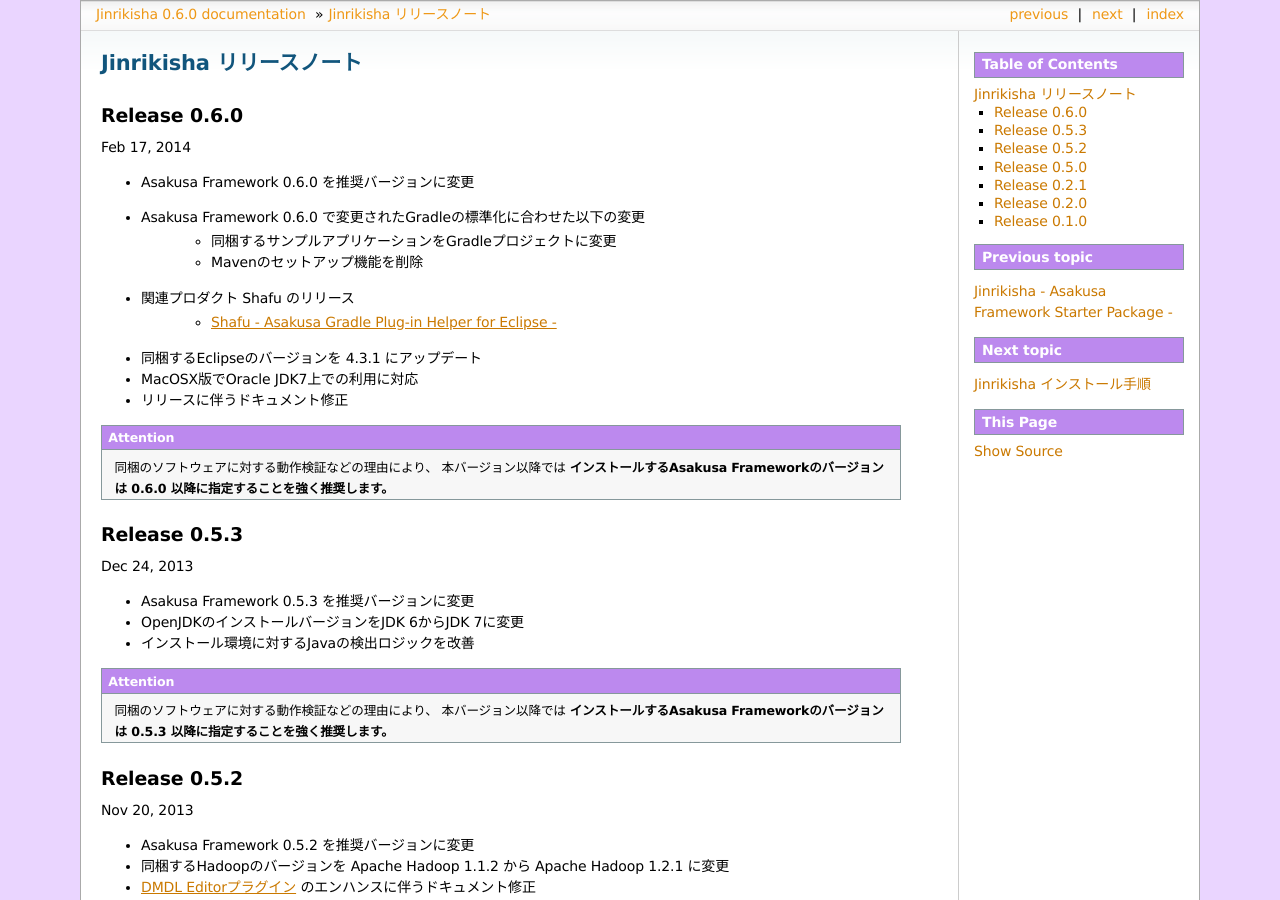
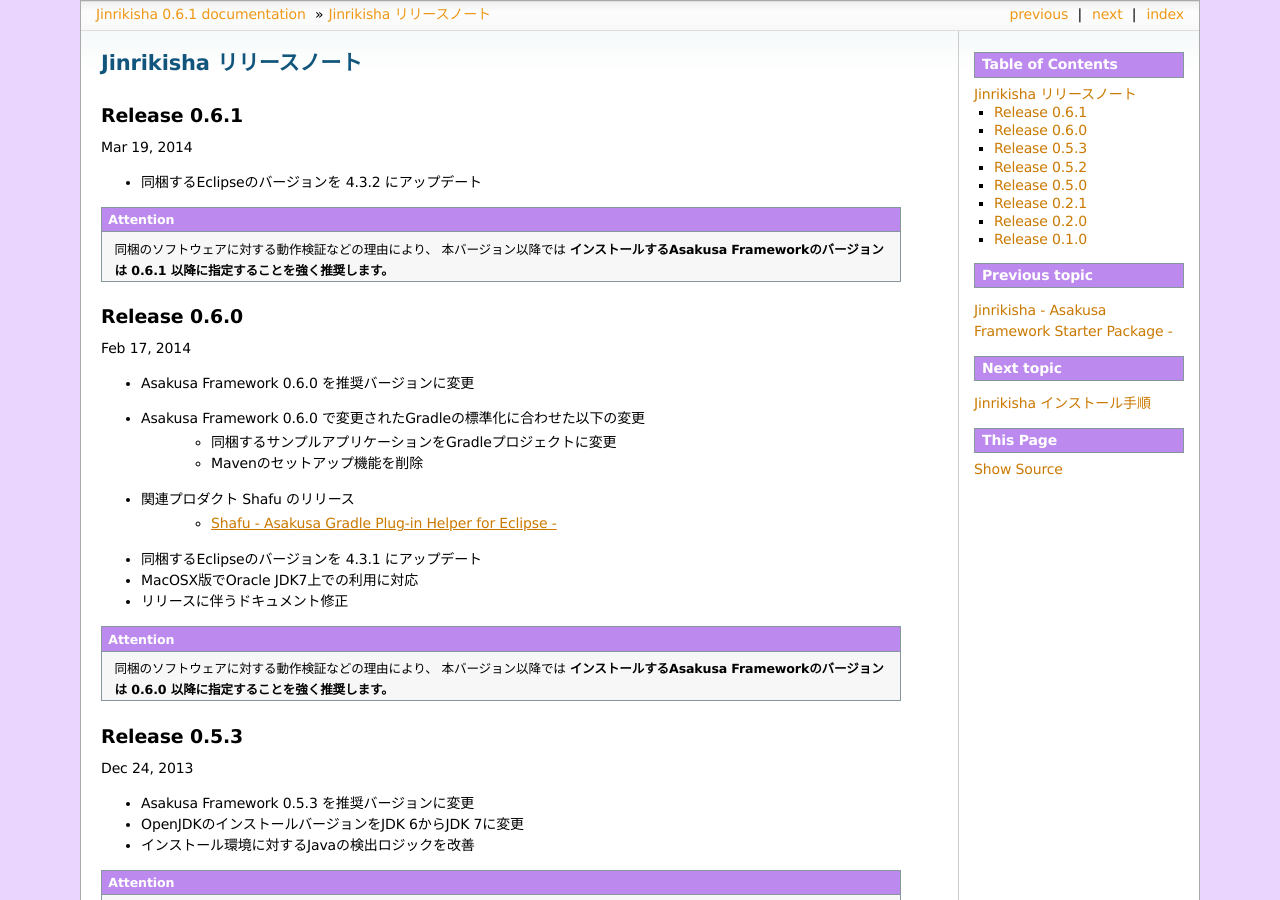
Before and after one commit to asakusafw/asakusafw-starter, a Sphinx documentation site: the page built from jinrikisha/docs/ja/source/release-notes.rst, in a window 1280 px wide and 900 px high. Built offline with Sphinx 7.4.7, drawn with Linux system fonts in a browser that asks for light colours; formulas are drawn with MathJax 3; some of the changed text lies outside the part shown.

Commit message:
Revised document for release 0.6.1

```diff
--- a/jinrikisha/docs/ja/source/conf.py
+++ b/jinrikisha/docs/ja/source/conf.py
@@ -55,9 +55,9 @@
 # built documents.
 #
 # The short X.Y version.
-version = '0.6.0'
+version = '0.6.1'
 # The full version, including alpha/beta/rc tags.
-release = '0.6.0'
+release = '0.6.1'
 
 # The language for content autogenerated by Sphinx. Refer to documentation
 # for a list of supported languages.
--- a/jinrikisha/docs/ja/source/install.rst
+++ b/jinrikisha/docs/ja/source/install.rst
@@ -121,7 +121,7 @@
 
 ..  code-block:: sh
 
-    2) Asakusa Frameworkのバージョンを入力してください。: 0.6.0:
+    2) Asakusa Frameworkのバージョンを入力してください。: 0.6.1:
 
 ..  attention::
     基本的にはデフォルトの推奨バージョンをそのまま利用することを推奨します。その他のバージョンとの組み合わせは動作検証が行われていない可能性があります。
--- a/jinrikisha/docs/ja/source/release-notes.rst
+++ b/jinrikisha/docs/ja/source/release-notes.rst
@@ -3,6 +3,15 @@
 =========================
 Jinrikisha リリースノート
 =========================
+
+Release 0.6.1
+=============
+Mar 19, 2014
+
+* 同梱するEclipseのバージョンを 4.3.2 にアップデート
+
+..  attention::
+    同梱のソフトウェアに対する動作検証などの理由により、 本バージョン以降では **インストールするAsakusa Frameworkのバージョンは 0.6.1 以降に指定することを強く推奨します。**
 
 Release 0.6.0
 =============
--- a/jinrikisha/docs/ja/source/shafu.rst
+++ b/jinrikisha/docs/ja/source/shafu.rst
@@ -29,7 +29,7 @@
       - 備考
     * - IDE
       - Eclipse
-      - 3.7.2 / 4.3.1
+      - 3.7.2 / 4.3.2
       -
     * - Java
       - Oracle JDK
```
Also changed, not shown: jinrikisha/docs/ja/source/download-archive.rst (+21 -0 lines), jinrikisha/docs/ja/source/index.rst (+7 -7 lines).
